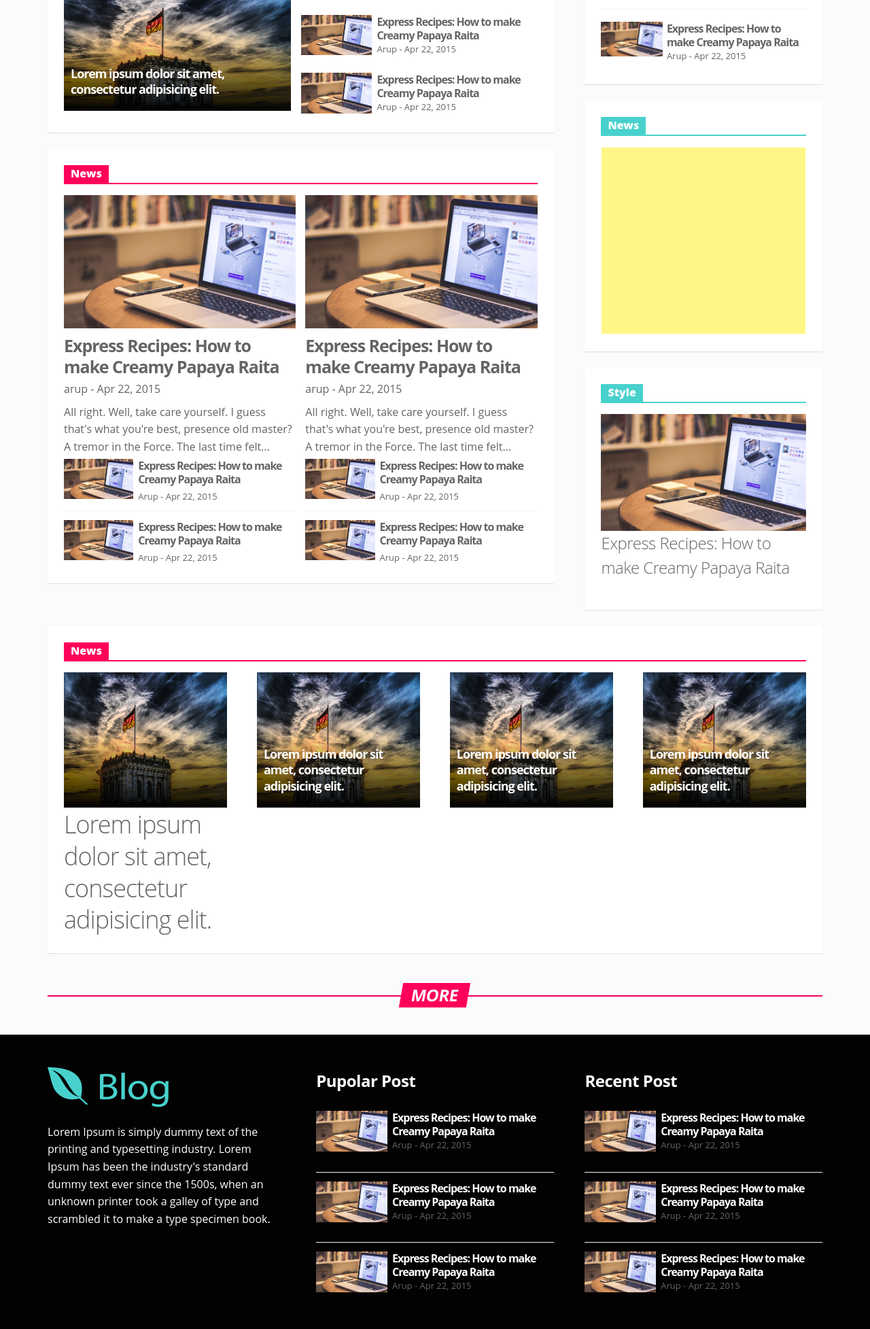
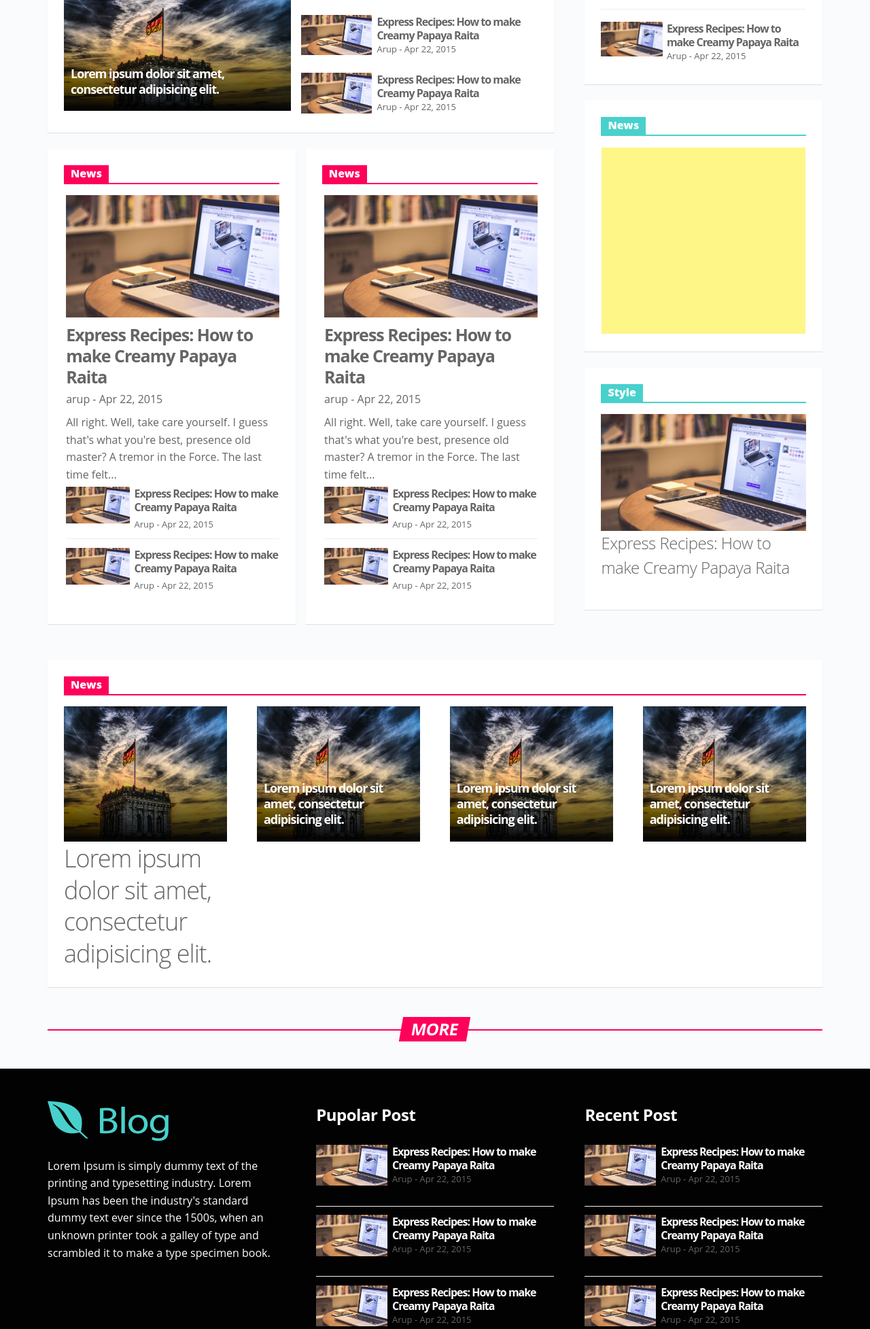
Before and after one commit to arup92/blog607, a PHP site: page / in a window 1280 px wide. Shown: the part 1032-2987 px from the top of the page at 68% size. Run offline with PHP 8.4, Linux system fonts and the light colour scheme; some libraries are stand-ins or nearby versions.

Commit message:
Two Columns

```diff
--- a/html/assets/css/main.css
+++ b/html/assets/css/main.css
@@ -591,7 +591,6 @@ nav a {
   margin-bottom: .8rem; }
 
 .section-three .post-item {
-  width: 49%;
   float: left;
   margin-right: 1%; }
 .section-three .big-category-section h2 {
@@ -689,6 +688,14 @@ nav a {
   top: 2.4rem;
   right: 2.4rem; }
 
+.single-post-category {
+  display: inline-block;
+  margin-right: 2%;
+  width: 49%;
+  float: left; }
+  .single-post-category:last-child {
+    margin-right: 0; }
+
 /**
  * --------------------------------------------------------------------------------
  * Footer & Buttom-Bar style
--- a/html/assets/css/scss/_body-commons.scss
+++ b/html/assets/css/scss/_body-commons.scss
@@ -105,7 +105,6 @@
 
 .section-three {
 	.post-item {
-		width: 49%;
 		float: left;
 		margin-right: 1%;
 	}
@@ -265,3 +264,14 @@
 		}
 	}
 }
+
+.single-post-category {
+	display: inline-block;
+	margin-right: 2%;
+	width: 49%;
+	float: left;
+
+	&:last-child {
+		margin-right: 0;
+	}
+}
--- a/html/assets/css/skeleton.css
+++ b/html/assets/css/skeleton.css
@@ -18,6 +18,10 @@ html {
 
 body {
   margin: 0;
+}
+
+* {
+  box-sizing: border-box;
 }
 
 /* HTML5 display definitions
--- a/html/index.html
+++ b/html/index.html
@@ -319,11 +319,12 @@
 							</div><!-- /.list-type-categories -->
 						</div><!-- /.section-two /.block shadow /.clearfix -->
 
-						<div class="section-three block shadow clearfix">
+						<div class="section-three clearfix">
+
+							<div class="single-post-category block shadow">
 								<div class="section-title-red">
 									<span class="title">News</span>
 								</div><!-- /.section-title-red -->
-
 								<div class="post-item">
 									<div class="big-cat-section">
 										<img src="img/blog-post.jpg" class="full-image" alt="blog post">
@@ -350,7 +351,12 @@
 											</div><!-- /.right-contents -->
 										</div><!-- /.list-item -->
 								</div><!-- /.post-item-->
+							</div><!-- /.single-post-category -->
 
+							<div class="single-post-category block shadow">
+								<div class="section-title-red">
+									<span class="title">News</span>
+								</div><!-- /.section-title-red -->
 								<div class="post-item">
 									<div class="big-cat-section">
 										<img src="img/blog-post.jpg" class="full-image" alt="blog post">
@@ -365,7 +371,7 @@
 											<div class="right-contents">
 												<h2>Express Recipes: How to make Creamy Papaya Raita</h2>
 												<p>Arup -  Apr 22, 2015</p>
-										</div><!-- /.right-contents -->
+											</div><!-- /.left-content -->
 									</div><!-- /.list-item -->
 										<div class="list-item">
 											<div class="left-content">
@@ -376,7 +382,10 @@
 												<p>Arup -  Apr 22, 2015</p>
 											</div><!-- /.right-contents -->
 										</div><!-- /.list-item -->
-							</div><!-- /.post-item -->
+								</div><!-- /.post-item-->
+							</div><!-- /.single-post-category -->
+
+
 						</div><!-- /.section-three /.block /.shadow /.clearfix -->
 					</div> <!-- /.eight .columns -->
 
```
Lines whose indentation alone changed are shown as unchanged.
